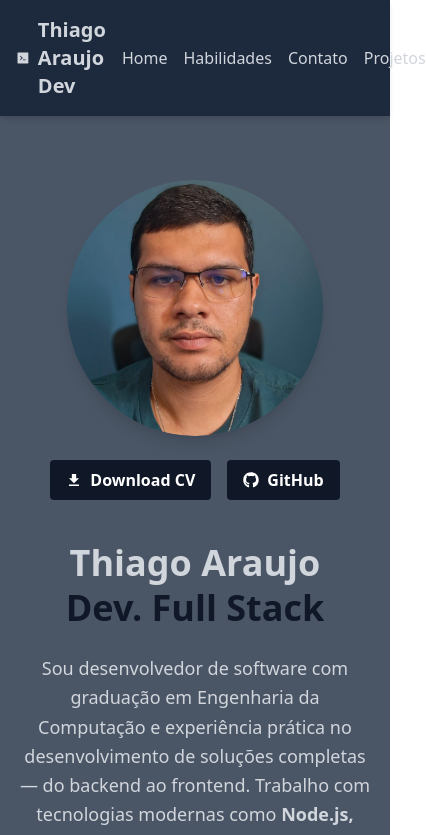
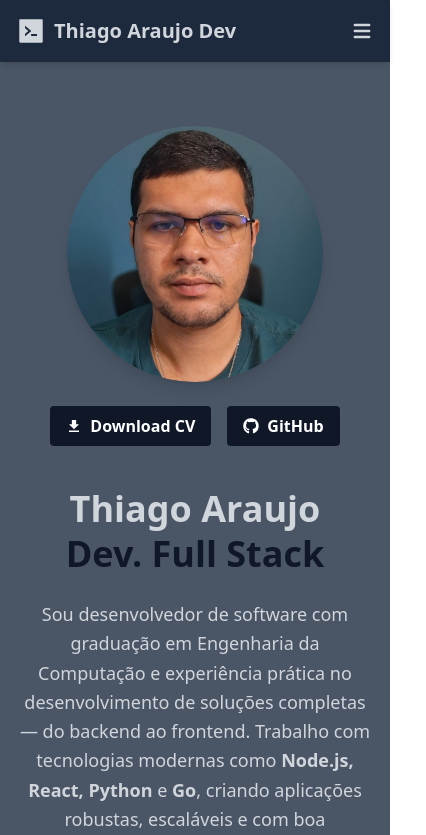
Before and after one commit to thiagoeu/portifoliov1, a React (Vite) app: page / in a window 390 px wide. Shown: the top 835 px of the page, 426 px wide, since content can reach past the window. Built offline with nearby package versions, Linux system fonts and the light colour scheme.

Commit message:
refact: adicionado responsividade

```diff
--- a/src/components/Header.jsx
+++ b/src/components/Header.jsx
@@ -1,24 +1,29 @@
-import React from "react";
+import { useState } from "react";
 import { AiFillCode } from "react-icons/ai";
+import { HiMenu, HiX } from "react-icons/hi";
 import { Link } from "react-router-dom";
 
 const Header = () => {
+  const [isOpen, setIsOpen] = useState(false);
+
   return (
     <header className="sticky top-0 z-50 w-full bg-slate-800 text-gray-300 shadow-md">
       <nav className="mx-auto flex max-w-6xl items-center justify-between p-4">
         <div>
           <h1 className="text-xl font-bold">
-            <a className="flex items-center gap-2" href="/">
+            <Link className="flex items-center gap-2" to="/">
               <AiFillCode size={30} />
               Thiago Araujo Dev
-            </a>
+            </Link>
           </h1>
         </div>
-        <ul className="flex gap-4">
+
+        {/* Menu desktop */}
+        <ul className="hidden gap-4 md:flex">
           <li>
-            <a href="/" className="transition-colors hover:text-sky-300">
+            <Link to="/" className="transition-colors hover:text-sky-300">
               Home
-            </a>
+            </Link>
           </li>
           <li>
             <Link to="/skills" className="transition-colors hover:text-sky-300">
@@ -26,17 +31,74 @@ const Header = () => {
             </Link>
           </li>
           <li>
-            <a href="/" className="transition-colors hover:text-sky-300">
+            <Link
+              to="/contact"
+              className="transition-colors hover:text-sky-300"
+            >
               Contato
-            </a>
+            </Link>
           </li>
           <li>
-            <a href="/" className="transition-colors hover:text-sky-300">
+            <Link
+              to="/projects"
+              className="transition-colors hover:text-sky-300"
+            >
               Projetos
-            </a>
+            </Link>
           </li>
         </ul>
+
+        {/* Botão do menu mobile */}
+        <button
+          className="text-2xl md:hidden"
+          onClick={() => setIsOpen(!isOpen)}
+          aria-label="Menu"
+        >
+          {isOpen ? <HiX /> : <HiMenu />}
+        </button>
       </nav>
+
+      {/* Menu mobile colapsável */}
+      {isOpen && (
+        <ul className="flex flex-col gap-4 bg-slate-700 px-4 py-4 md:hidden">
+          <li>
+            <Link
+              to="/"
+              onClick={() => setIsOpen(false)}
+              className="transition-colors hover:text-sky-300"
+            >
+              Home
+            </Link>
+          </li>
+          <li>
+            <Link
+              to="/skills"
+              onClick={() => setIsOpen(false)}
+              className="transition-colors hover:text-sky-300"
+            >
+              Habilidades
+            </Link>
+          </li>
+          <li>
+            <Link
+              to="/contact"
+              onClick={() => setIsOpen(false)}
+              className="transition-colors hover:text-sky-300"
+            >
+              Contato
+            </Link>
+          </li>
+          <li>
+            <Link
+              to="/projects"
+              onClick={() => setIsOpen(false)}
+              className="transition-colors hover:text-sky-300"
+            >
+              Projetos
+            </Link>
+          </li>
+        </ul>
+      )}
     </header>
   );
 };
```
